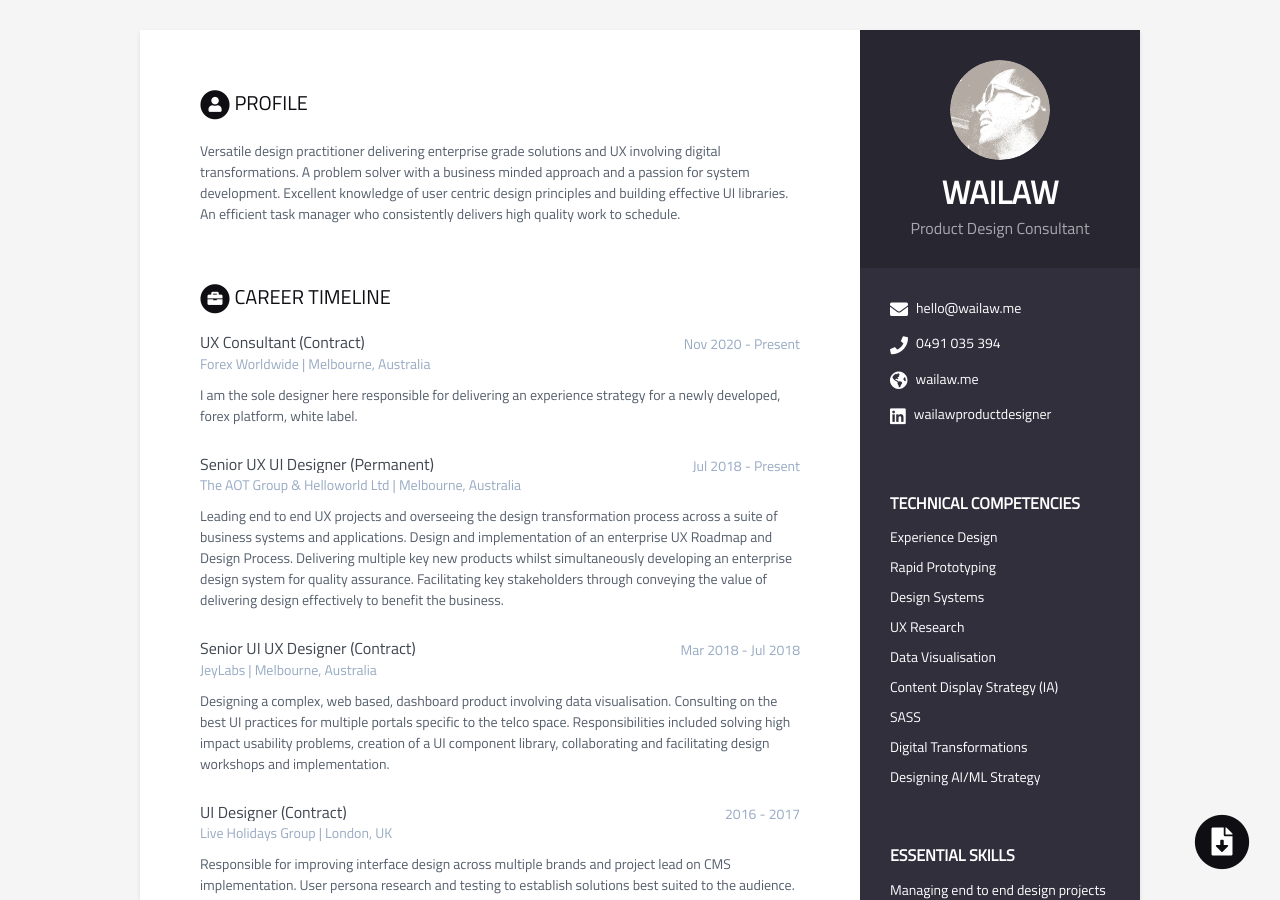
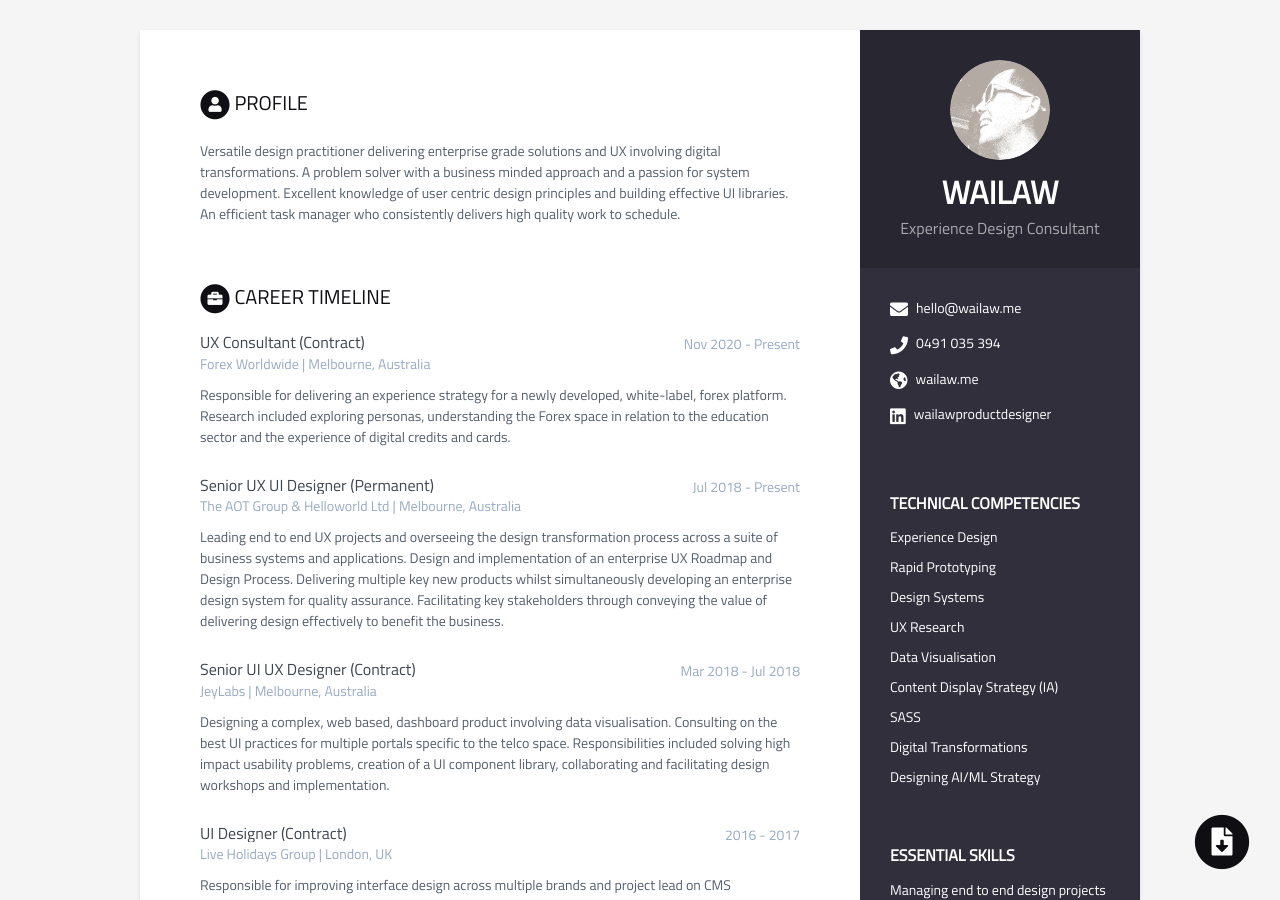
Before and after one commit to W-A-I-L-A-W-8/cv-wailaw, a Jekyll site: the page built from index.html, in a window 1280 px wide and 900 px high. Built offline with Jekyll 4.4.1, drawn with Linux system fonts in a browser that asks for light colours.

Commit message:
Update data.yml

```diff
--- a/_data/data.yml
+++ b/_data/data.yml
@@ -8,7 +8,7 @@ sidebar:
 
     # Profile information
     name: WAILAW
-    tagline: Product Design Consultant
+    tagline: Experience Design Consultant
     avatar: wailaw-stylised-pic.png  #place a 100x100 picture inside /assets/images/ folder and provide the name of the file below
 
     # Sidebar links
@@ -93,7 +93,7 @@ experiences:
       time: Nov 2020 - Present
       company: Forex Worldwide | Melbourne, Australia
       details: |
-        I am the sole designer here responsible for delivering an experience strategy for a newly developed, forex platform, white label.
+        Responsible for delivering an experience strategy for a newly developed, white-label, forex platform.  Research included exploring personas, understanding the Forex space in relation to the education sector and the experience of digital credits and cards.
     - role: Senior UX UI Designer (Permanent)
       time: Jul 2018 - Present
       company: The AOT Group & Helloworld Ltd | Melbourne, Australia
```
